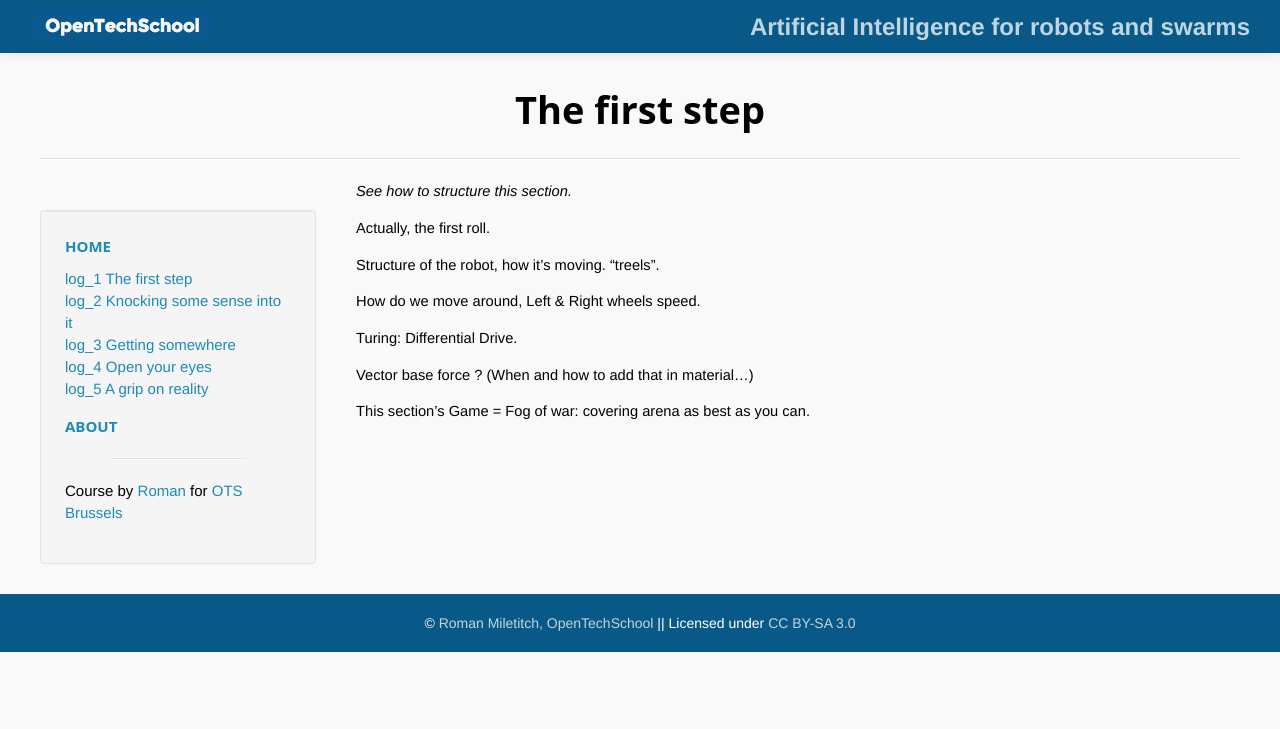
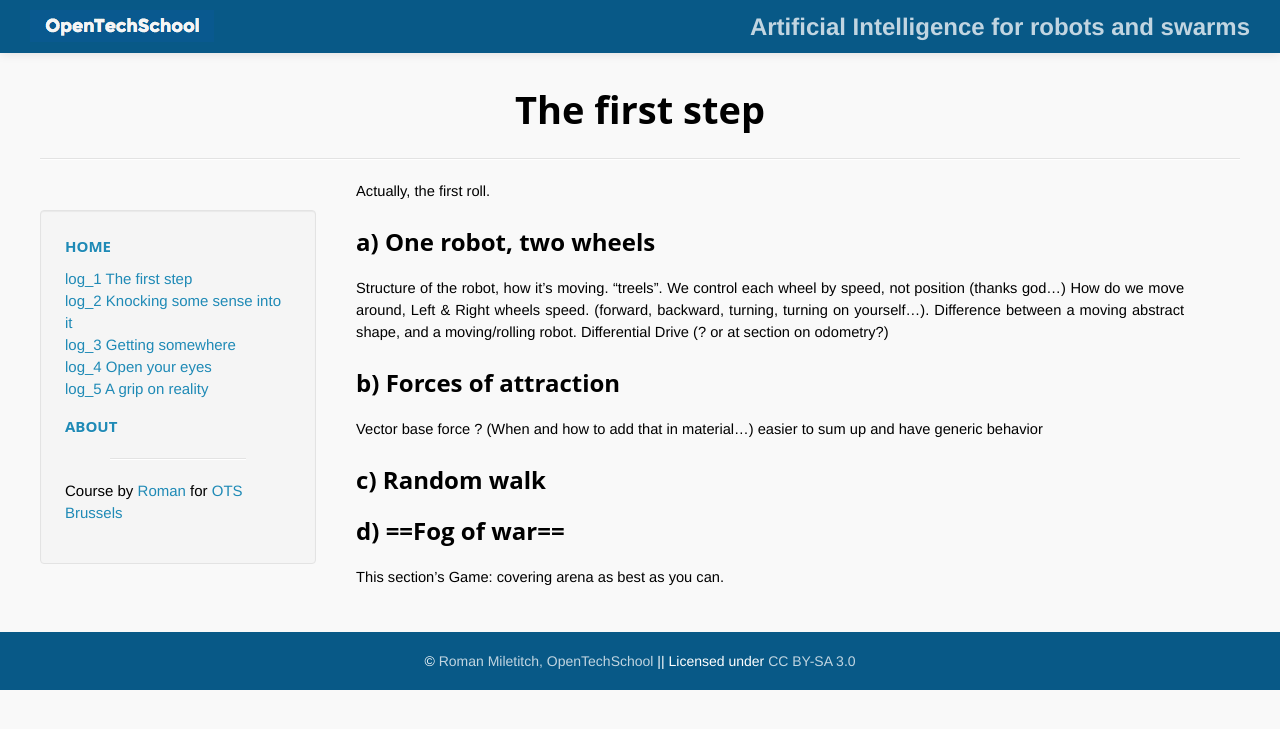
Before and after one commit to OpenTechSchool-Brussels/AI-for-robots-and-swarms, a Jekyll site: the page built from The-first-step.markdown, in a window 1280 px wide. Shown: the top 729 px of the page. Built offline with Jekyll 4.4.1, drawn with Linux system fonts in a browser that asks for light colours; Markdown is read by kramdown in place of the engine named in the settings.

Commit message:
Update The-first-step.markdown

```diff
--- a/The-first-step.markdown
+++ b/The-first-step.markdown
@@ -5,18 +5,21 @@ num: 1
 
 ---
 
-*See how to structure this section.*
 
 Actually, the first roll.
 
+## a) One robot, two wheels
 Structure of the robot, how it's moving. "treels".
+We control each wheel by speed, not position (thanks god...)
+How do we move around, Left & Right wheels speed. (forward, backward, turning, turning on yourself...).
+Difference between a moving abstract shape, and a moving/rolling robot.
+Differential Drive (? or at section on odometry?)
 
-How do we move around, Left & Right wheels speed.
+## b) Forces of attraction
+Vector base force ? (When and how to add that in material...)
+easier to sum up and have generic behavior
 
-Turing: Differential Drive.
+## c) Random walk
 
-Vector base force ? (When and how to add that in material...)
-
-
-
-This section's Game = Fog of war: covering arena as best as you can.
+## d) ==Fog of war==
+This section's Game: covering arena as best as you can.
```
